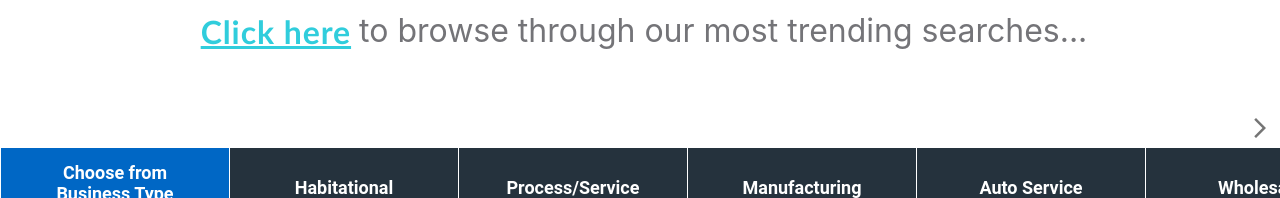
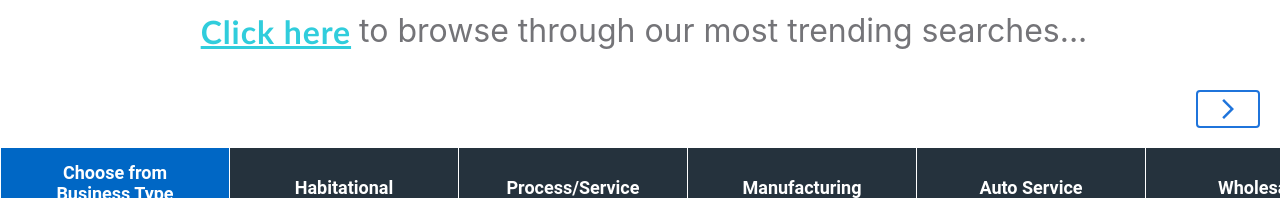
Before and after one commit to hoffay/NW-Marketplace, a React (Create React App) app: page / in a window 1280 px wide. Shown: the part 574-772 px from the top of the page. Built offline with nearby package versions, Linux system fonts and the light colour scheme.

Commit message:
Add button outline to product arrows

```diff
--- a/src/Pages/Home/Components/productCategories.css
+++ b/src/Pages/Home/Components/productCategories.css
@@ -50,4 +50,5 @@
 .prodArrows {
   display: flex;
   justify-content: right;
+  padding: 20px;
 }
--- a/src/Pages/Home/Components/productCategories.js
+++ b/src/Pages/Home/Components/productCategories.js
@@ -1,5 +1,5 @@
 import React, { useState, useRef } from 'react';
-import { Grid, IconButton } from '@mui/material';
+import { Grid, IconButton, Button } from '@mui/material';
 import styles from './productCategories.css';
 import LCSButton1 from "../../../Components/Header/LCSButton";
 import ArrowForwardIosIcon from '@mui/icons-material/ArrowForwardIos';
@@ -44,14 +44,14 @@ function ProductCategories() {
     <div className="container">
       <div className="prodArrows">
         {scrollX !== 0 && (
-          <IconButton onClick={() => slide(-200)}>
+          <Button variant="outlined" size="medium" sx={{ border: "2px solid", color: "#1f74db" }} onClick={() => slide(-200)}>
             <ArrowBackIosIcon />
-          </IconButton>
+          </Button>
         )}
         {!scrolEnd && (
-          <IconButton onClick={() => slide(+200)}>
+          <Button variant="outlined" size="medium" sx={{ border: "2px solid", color: "#1f74db" }} onClick={() => slide(+200)}>
             <ArrowForwardIosIcon />
-          </IconButton>
+          </Button>
         )}
       </div>
       <div className="overflow" ref={scrl} onScroll={scrollCheck}>
```
